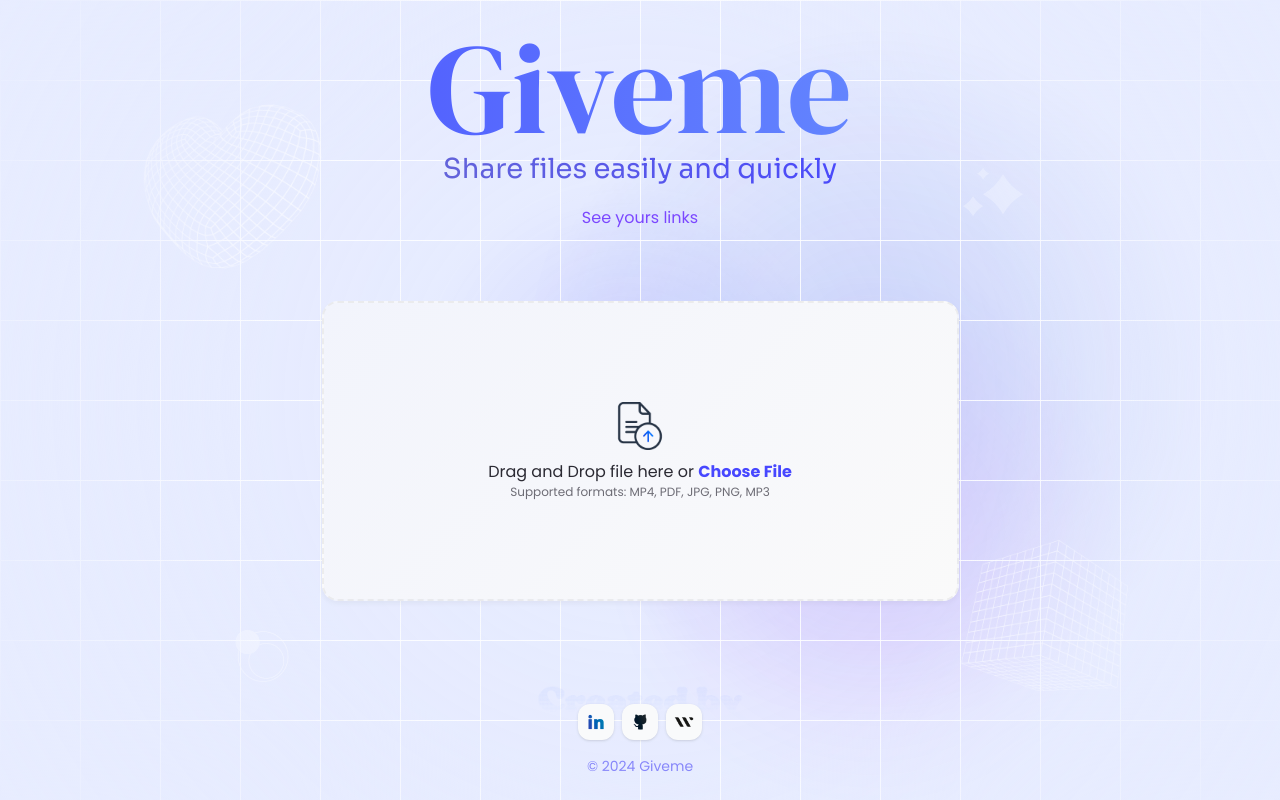
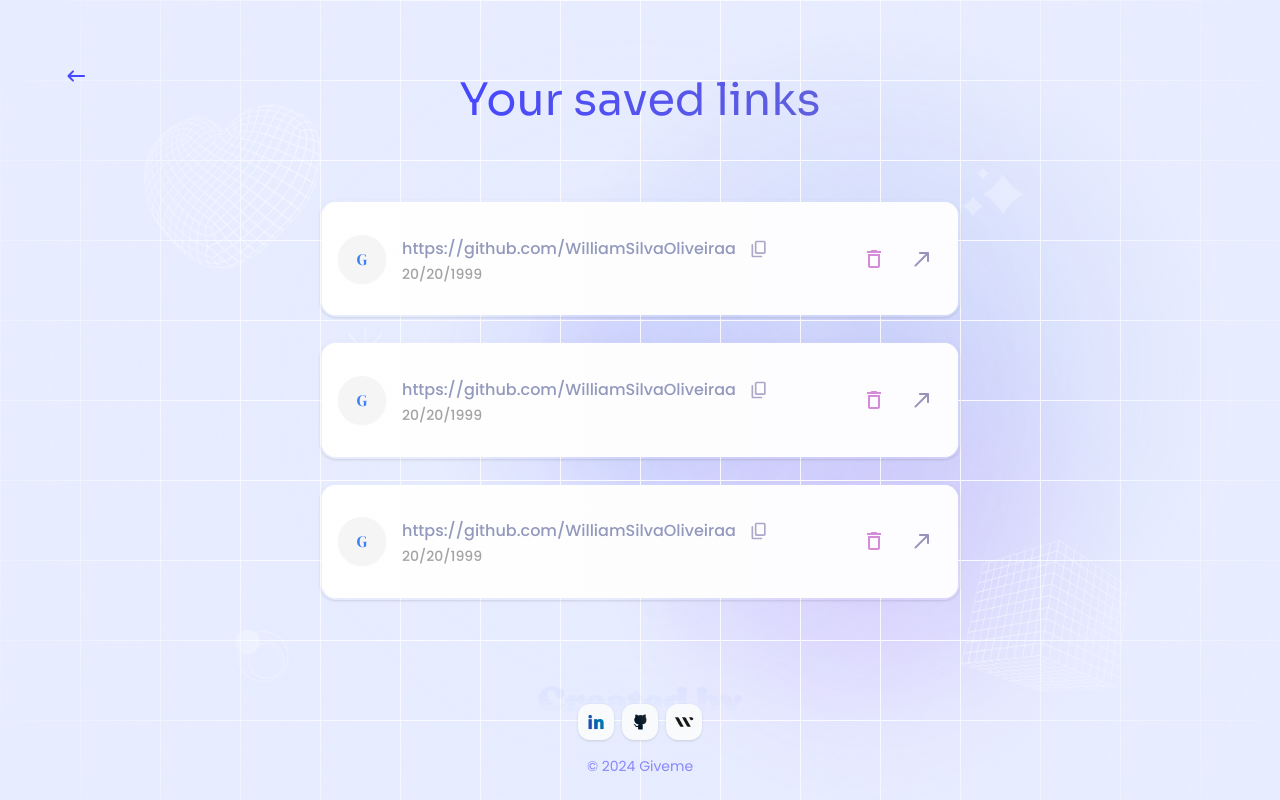
Before and after one commit to williamosilva/Giveme, a React (Vite) app: page / in a window 1280 px wide. Built offline with nearby package versions, Linux system fonts and the light colour scheme.

Commit message:
feat(LinkListing): add delete button and footer
- Added a delete button to the LinkListing component
- Integrated footer into the LinkListing component for improved navigation

```diff
--- a/src/App.tsx
+++ b/src/App.tsx
@@ -13,9 +13,9 @@ function App() {
   return (
     <div className="relative flex w-full h-full justify-center items-center overflow-hidden">
       <div className="relative z-10 w-full h-full flex justify-center items-center">
-        <Form />
+        {/* <Form /> */}
         {/* <AuthPage /> */}
-        {/* <LinkListing /> */}
+        <LinkListing />
       </div>
       <div className="w-full h-full  absolute opacity-50 ">
         <span className=" blur-background w-[30vw] h-[30vw] rounded-full absolute animate-grow"></span>
--- a/src/pages/Form/Form.tsx
+++ b/src/pages/Form/Form.tsx
@@ -45,6 +45,7 @@ export default function Form() {
   const [trigger, setTrigger] = useState(true);
   const [loading, setLoading] = useState(true);
   const [open, setOpen] = useState(false);
+  // const [fileLimit, setFileLimit] = useState(0);
 
   const StyledSnackbar = styled(Snackbar)(() => ({
     "& .MuiSnackbarContent-root": {
@@ -92,6 +93,22 @@ export default function Form() {
               sx={{ color: "#4747FF" }}
             />
             <p className="align-middle leading-none ">Unsupported file type</p>
+          </div>
+        }
+      />
+      <StyledSnackbar
+        open={false}
+        autoHideDuration={6000}
+        onClose={handleClose}
+        message={
+          <div className="flex gap-2 justify-center items-center">
+            <PriorityHighRoundedIcon
+              fontSize="small"
+              sx={{ color: "#4747FF" }}
+            />
+            <p className="align-middle leading-none ">
+              Upload limit reached! Delete any of your files to continue...
+            </p>
           </div>
         }
       />
--- a/src/pages/linkListing/LinkListing.tsx
+++ b/src/pages/linkListing/LinkListing.tsx
@@ -1,10 +1,11 @@
 import CardLink from "./components/cardLink/CardLink";
 import { IconButton } from "@mui/material";
 import KeyboardBackspaceRoundedIcon from "@mui/icons-material/KeyboardBackspaceRounded";
+import Footer from "../../components/Footer";
 
 export default function LinkListing() {
   return (
-    <div className="w-full h-full grid grid-rows-3 grid-cols-1 justify-center items-center">
+    <div className="w-full h-full grid grid-rows-[1fr_2fr_1fr] grid-cols-1 justify-center items-center">
       <div className="h-full w-full grid grid-cols-3 justify-center items-center">
         <div className="flex justify-start w-full pl-14 h-full items-start pt-14">
           <IconButton>
@@ -27,7 +28,7 @@ export default function LinkListing() {
       </div>
 
       {true ? (
-        <div className="w-full h-full flex flex-col items-center justify-center gap-6 md:p-0 px-4">
+        <div className="w-full flex flex-col h-[100%] items-center justify-center gap-6 md:p-0 px-4">
           <CardLink />
           <CardLink />
           <CardLink />
@@ -40,7 +41,9 @@ export default function LinkListing() {
         </div>
       )}
 
-      <div className="h-full"></div>
+      <div className="h-full flex-col flex justify-end pb-6">
+        <Footer />
+      </div>
     </div>
   );
 }
--- a/src/pages/linkListing/components/cardLink/CardLink.tsx
+++ b/src/pages/linkListing/components/cardLink/CardLink.tsx
@@ -1,23 +1,24 @@
 import ContentCopyRoundedIcon from "@mui/icons-material/ContentCopyRounded";
 import CallMadeRoundedIcon from "@mui/icons-material/CallMadeRounded";
+import DeleteOutlineOutlinedIcon from "@mui/icons-material/DeleteOutlineOutlined";
 import { IconButton } from "@mui/material";
 import "./style.css";
 
 export default function CardLink() {
   return (
-    <div className="relative p-4 w-full max-w-[640px] mx-auto rounded-2xl overflow-hidden shadow border-snake flex bg-white">
+    <div className="relative p-4 w-full max-w-[640px] h-full mx-auto rounded-2xl overflow-hidden shadow border-snake flex bg-white">
       <div className="absolute inset-0 bg-gradient-to-r from-[#ffffff] via-[#fdfcfe] to-[#fcfcfe] opacity-100 animate-moving-lights"></div>
 
-      <div className="relative z-10 flex  sm:flex-row justify-between items-start sm:items-center w-full gap-2 sm:gap-4">
-        <div className="flex items-center gap-2 sm:gap-4 w-full">
-          <div className="w-8 h-8 sm:w-12 sm:h-12 flex items-center justify-center rounded-full bg-neutral-100 shadow-sm flex-shrink-0">
-            <p className="font-DM text-blue-500 text-sm sm:text-base">G</p>
+      <div className="relative z-10 flex overflow-hidden overflow-x-auto  justify-between items-center w-full gap-10">
+        <div className="flex items-center gap-4 w-full">
+          <div className=" w-12 h-12 flex items-center justify-center rounded-full bg-neutral-100 shadow-sm flex-shrink-0">
+            <p className="font-DM text-blue-500 text-base">G</p>
           </div>
 
           {/* Texto central */}
           <div className="flex-1 min-w-0">
             <div className="flex items-center gap-2">
-              <h2 className="truncate text-sm sm:text-base text-[#9299bc] font-medium">
+              <h2 className="truncate text-base text-[#9299bc] font-medium">
                 https://github.com/WilliamSilvaOliveiraa
               </h2>
               <IconButton size="small" className="flex-shrink-0">
@@ -27,16 +28,23 @@ export default function CardLink() {
                 />
               </IconButton>
             </div>
-            <p className="truncate text-xs sm:text-sm text-neutral-400 font-medium">
+            <p className="truncate text-sm text-neutral-400 font-medium">
               20/20/1999
             </p>
           </div>
         </div>
+        <div className="flex w-full justify-end gap-2">
+          <div className="  ">
+            <IconButton className="flex-shrink-0 mt-2">
+              <DeleteOutlineOutlinedIcon sx={{ color: "#d68bd9" }} />
+            </IconButton>
+          </div>
 
-        <div className="w-auto sm:block hidden">
-          <IconButton className="flex-shrink-0 mt-2">
-            <CallMadeRoundedIcon sx={{ color: "#9992bc" }} />
-          </IconButton>
+          <div className=" ">
+            <IconButton className="flex-shrink-0 mt-2">
+              <CallMadeRoundedIcon sx={{ color: "#9992bc" }} />
+            </IconButton>
+          </div>
         </div>
       </div>
     </div>
```
